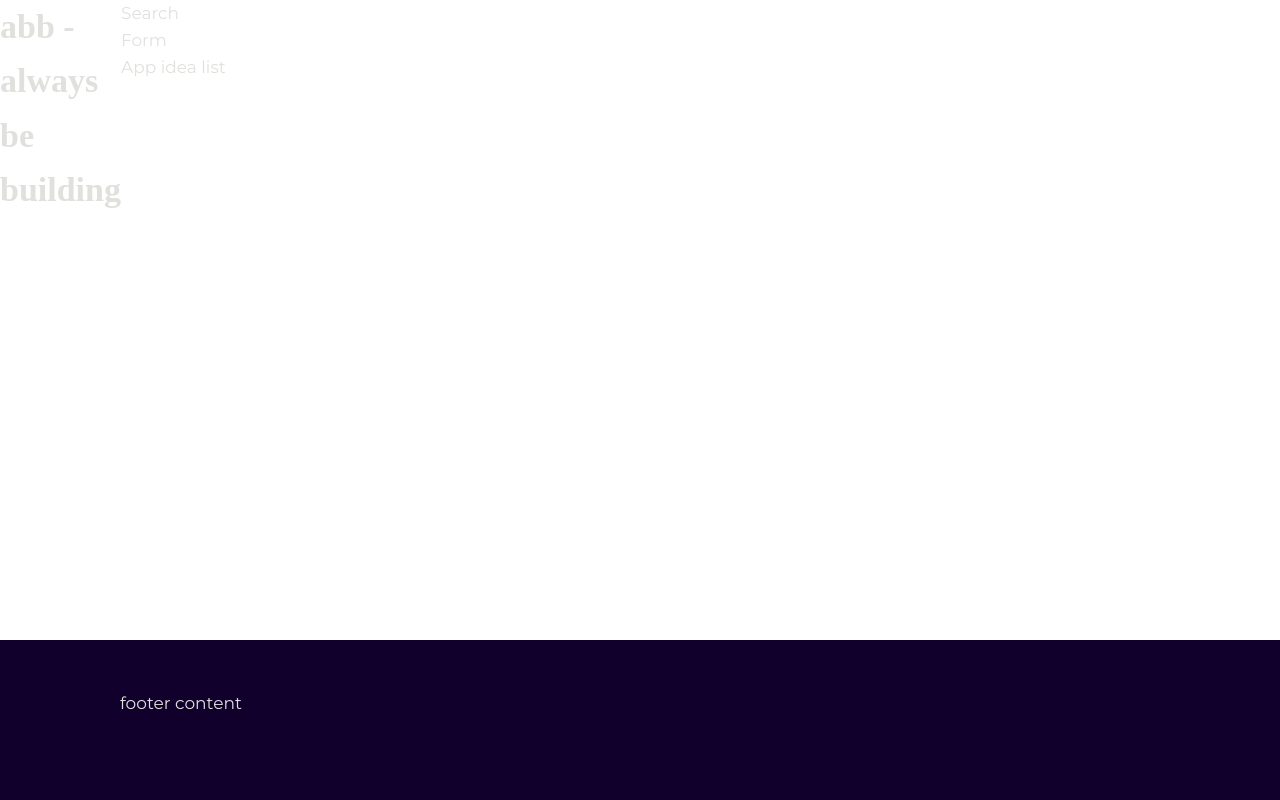
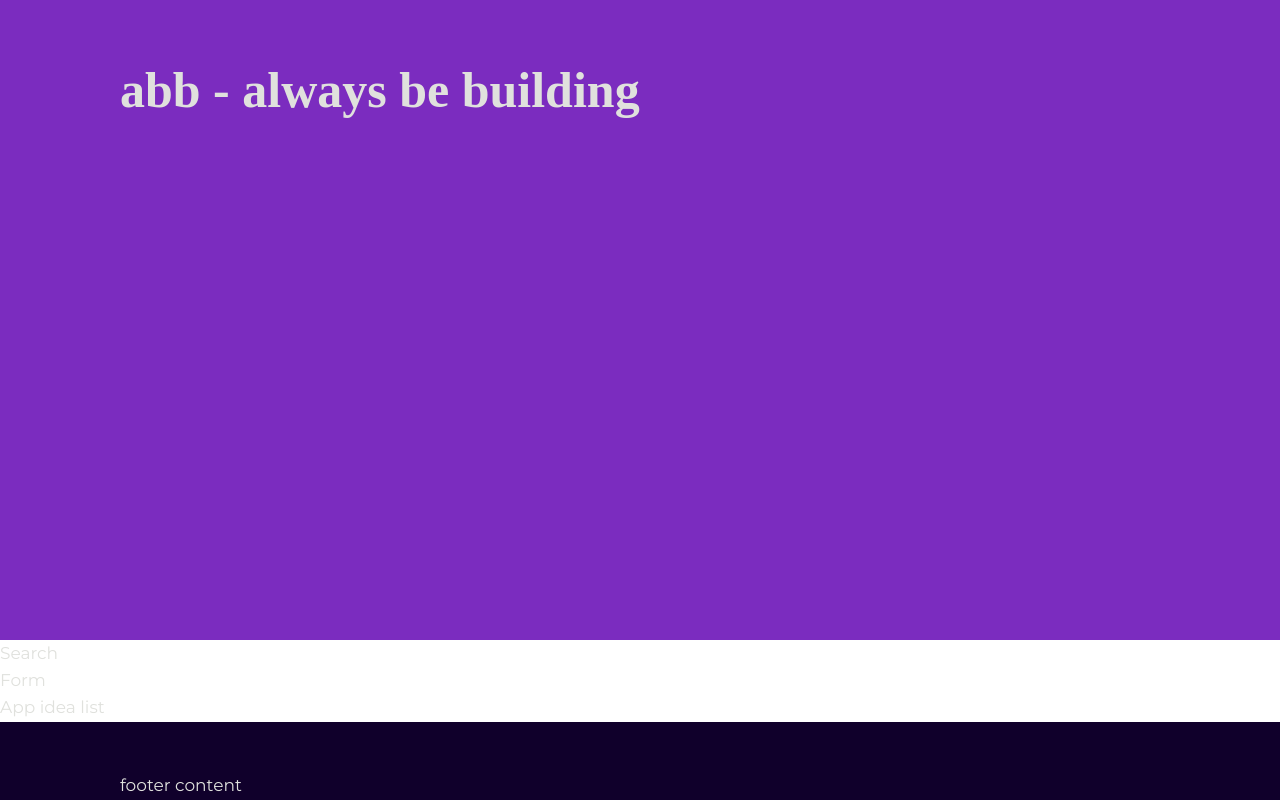
Before and after one commit to chingu-voyages/v38-geckos-team-04, a React (Create React App) app in the folder frontend/: page / in a window 1280 px wide. Shown: the top 800 px of the page. Built offline with nearby package versions, Linux system fonts and the light colour scheme; a web font is replaced by a local one.

Commit message:
Import Header component

```diff
--- a/frontend/src/App.js
+++ b/frontend/src/App.js
@@ -1,13 +1,12 @@
 import React from 'react';
+import Header from './components/Header';
 import SearchForm from './SearchForm';
 import ResultsList from './ResultsList';
 import './sass/App.scss'
 
 const App = () => (
   <React.Fragment>
-    <header>
-      <h1>abb - always be building</h1>
-    </header>
+    <Header />
 
     <main>
     <SearchForm />
```
